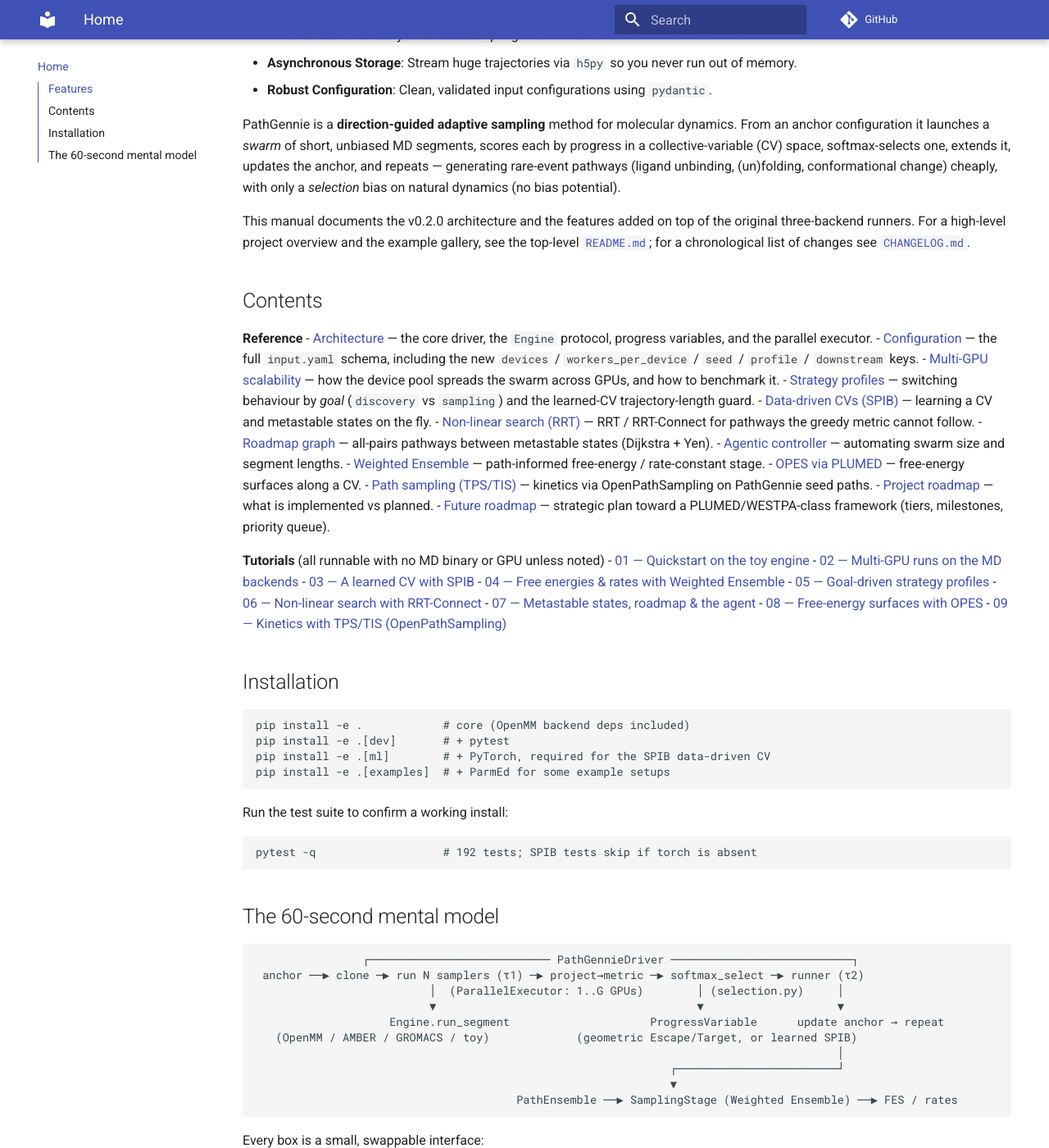
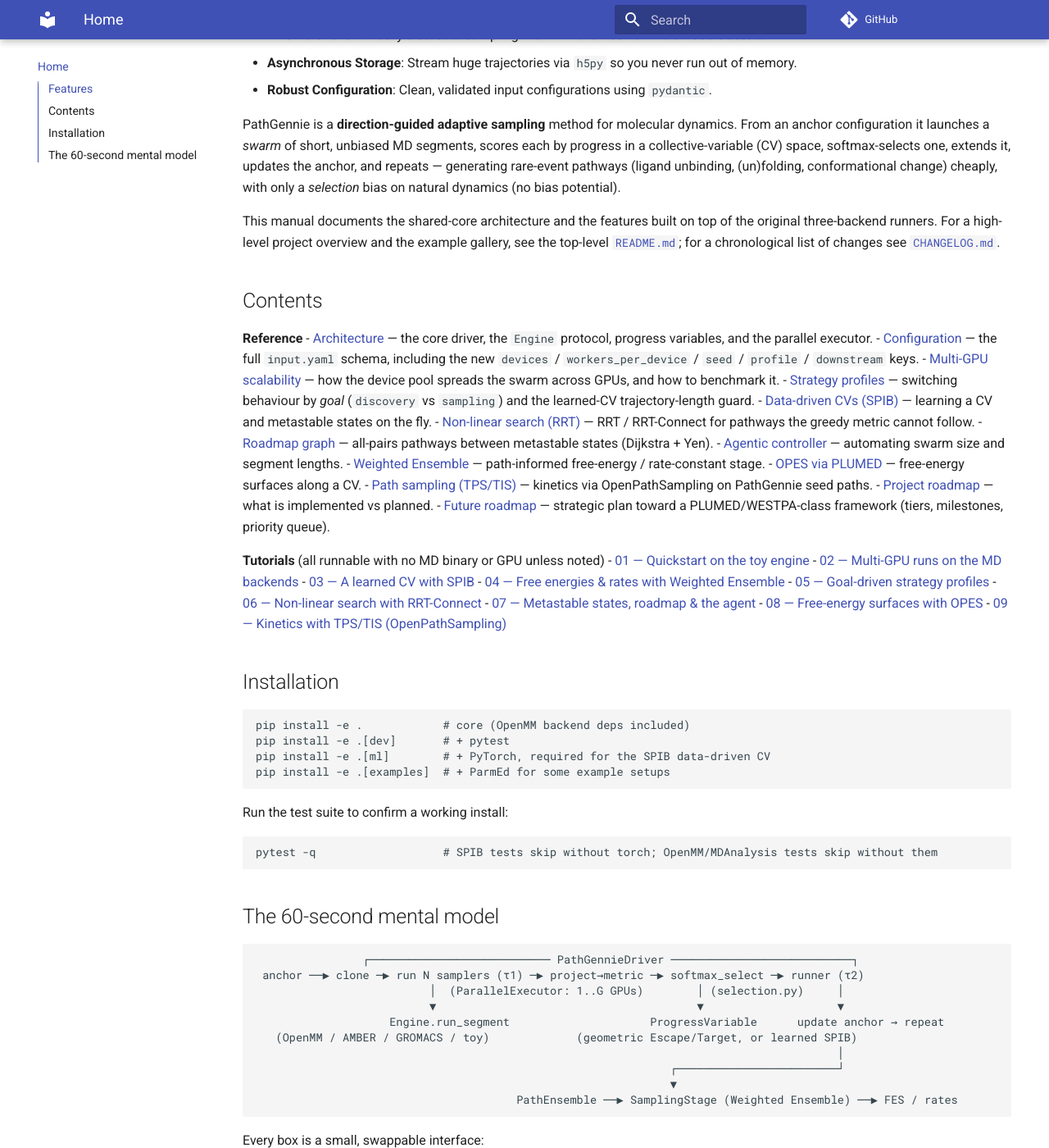
Before and after one commit to TeamSuman/PathGennie, an MkDocs documentation site: the page built from docs/index.md, in a window 1280 px wide and 1400 px high, scrolled down 314 px. Shown: the whole window at 82% size. Built offline with MkDocs 1.6.1 and Material for MkDocs 9.7.7, drawn with Linux system fonts in a browser that asks for light colours; comment, search, counter and statistics services are not loaded.

Commit message:
docs: sweep stale test counts, version claims and a placeholder URL
Three files claimed the suite held "192 tests". It holds 232 after this
release's additions, and the figure had already been wrong as 96/69/47/90
in four places before that. Rather than update a number that has now
drifted twice, the exact count is removed from prose; the sentences
describe what the suite covers and which optional dependencies gate
which tests.

docs/roadmap.md described "the v0.2.0 codebase" and docs/index.md "the
v0.2.0 architecture" while the package is 1.3.0. Both now refer to the
current codebase.

docs/hpc.md still linked github.com/yourusername/PathGennie.

The remaining v0.2.0 mentions are deliberate feature provenance ("added
in v0.2.0", "keys not listed keep their pre-v0.2.0 behaviour") and are
left as they are.

````diff
--- a/docs/index.md
+++ b/docs/index.md
@@ -14,8 +14,8 @@ softmax-selects one, extends it, updates the anchor, and repeats — generating
 rare-event pathways (ligand unbinding, (un)folding, conformational change)
 cheaply, with only a *selection* bias on natural dynamics (no bias potential).
 
-This manual documents the v0.2.0 architecture and the features added on top of
-the original three-backend runners. For a high-level project overview and the
+This manual documents the shared-core architecture and the features built on top
+of the original three-backend runners. For a high-level project overview and the
 example gallery, see the top-level [`README.md`](../README.md); for a
 chronological list of changes see [`CHANGELOG.md`](../CHANGELOG.md).
 
@@ -69,7 +69,7 @@ pip install -e .[examples]  # + ParmEd for some example setups
 Run the test suite to confirm a working install:
 
 ```bash
-pytest -q                   # 192 tests; SPIB tests skip if torch is absent
+pytest -q                   # SPIB tests skip without torch; OpenMM/MDAnalysis tests skip without them
 ```
 
 ## The 60-second mental model
````
Also changed, not shown: CHANGELOG.md (+12 -0 lines), README.md (+1 -1 lines), docs/hpc.md (+1 -1 lines), docs/roadmap.md (+3 -2 lines).
